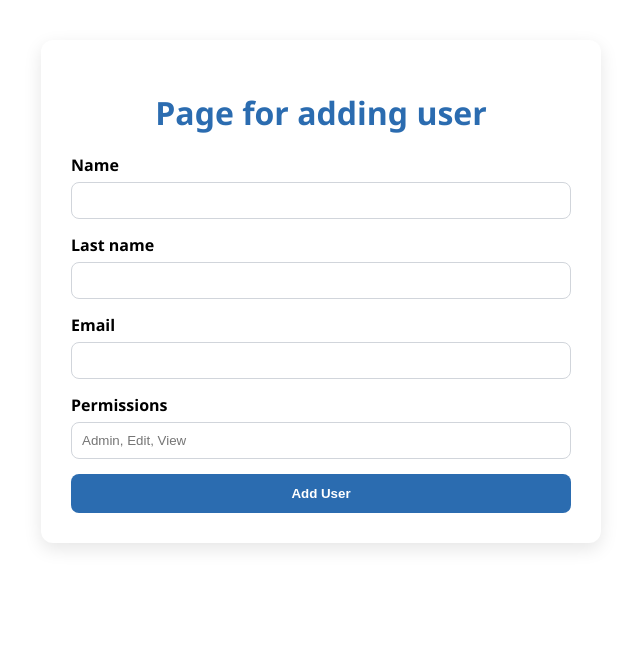
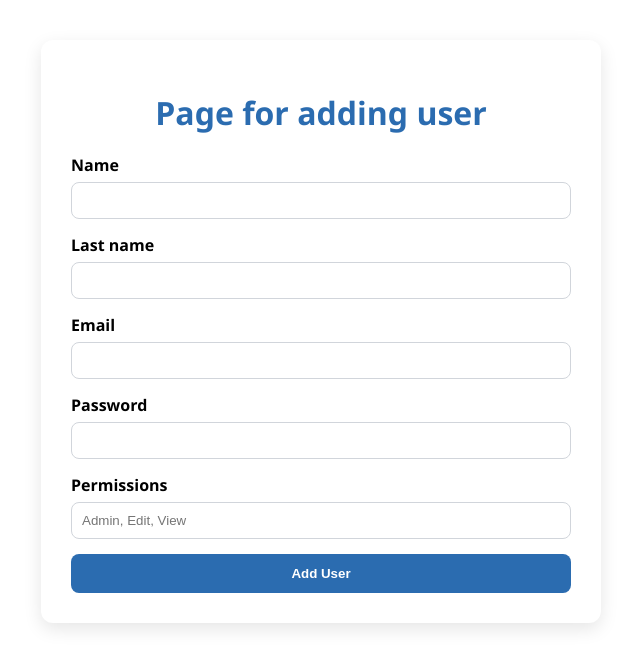
Before and after one commit to vidanstojic/RAF-Cloud, an Angular app in the folder nvp_client/: page /add-user in a window 1280 px wide. Shown: the top 668 px of the page, without its empty margins (319-959 px from the left). Built offline with nearby package versions, Linux system fonts and the light colour scheme.

Commit message:
Ispravka za add i edit Usera

```diff
--- a/nvp_client/src/app/addUserPage/addUser.component.html
+++ b/nvp_client/src/app/addUserPage/addUser.component.html
@@ -17,6 +17,10 @@
       <label for="email">Email</label>
       <input id="email" type="email" [(ngModel)]="email" name="email" required />
     </div>
+    <div class="form-row">
+      <label for="Password">Password</label>
+      <input id="Password" type="password" [(ngModel)]="password" name="password" required />
+    </div>
 
     <div class="form-row">
       <label for="permissions">Permissions</label>
--- a/nvp_client/src/app/addUserPage/addUser.component.ts
+++ b/nvp_client/src/app/addUserPage/addUser.component.ts
@@ -13,12 +13,13 @@ export class AddUserComponent {
   email     = '';
   permissions = '';
   errorMessage = '';
+  password = ''
 
   constructor(private userService: UserService,
               private router: Router) {}
 
   addUser(): void {
-    if (!this.firstName || !this.lastName || !this.email || !this.permissions) {
+    if (!this.firstName || !this.lastName || !this.email || !this.permissions || !this.password) {
       this.errorMessage = 'Sva polja su obavezna!';
       return;
     }
@@ -33,7 +34,7 @@ export class AddUserComponent {
                      .map(p => p.trim())
                      .filter(p => p.length > 0),
 
-      password: 'changeme'
+      password: this.password
     };
 
     this.userService.create(dto).subscribe({
```
Also changed, not shown: 1 other file (tests, documents, lock files or other folders).
